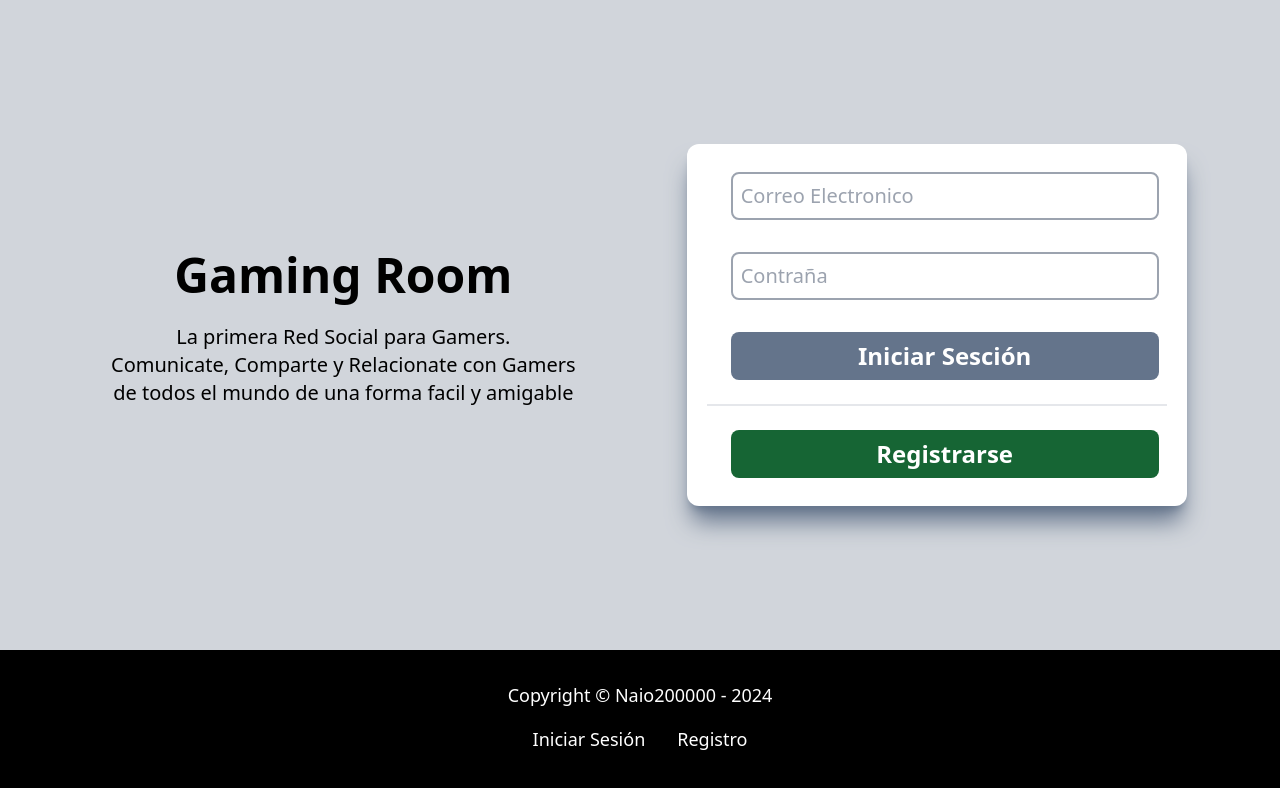
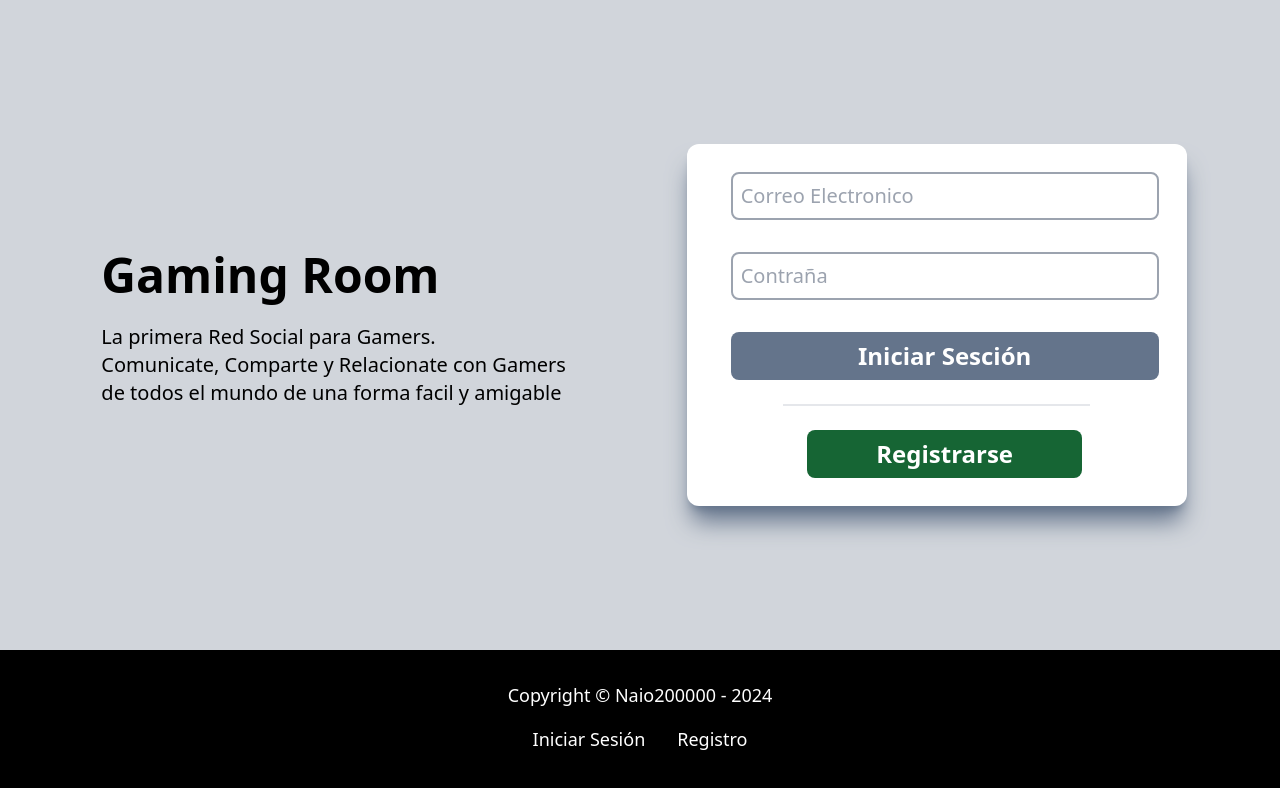
Before and after one commit to Naio200000/CWM-parcial1, a Vue app: page /#/iniciar in a window 1280 px wide. Both pictures are taken after a click on the link "Iniciar Sesión". Shown: the top 788 px of the page. Built offline with nearby package versions, Linux system fonts and the light colour scheme; no server answers.

Commit message:
feat: add styles to login and register

```diff
--- a/src/App.vue
+++ b/src/App.vue
@@ -9,15 +9,10 @@ export default {
 </script>
 
 <template>
-    <div class="h-full grid grid-rows-log mx-auto bg-gray-300">
-        <div class="flex flex-col lg:flex-row lg:items-center lg:justify-evenly items-center justify-center">
-            <header class="lg:w-1/2 w-10/12 max-w-log">
-                <LogTitle />
-            </header>
-            <main class="lg:w-1/2 w-10/12 max-w-log">
-                <routerView />
-            </main>
-        </div>
+    <div class="h-full grid grid-rows-layout mx-auto bg-gray-300">
+        <main>
+            <routerView />
+        </main>
         <MainFooter />
     </div>
 </template>
--- a/src/components/fragments/LogTitle.vue
+++ b/src/components/fragments/LogTitle.vue
@@ -8,8 +8,8 @@
 </script>
 
 <template>
-    <div class="my-8 text-center">
-        <MainH1 class="text-5xl">Gaming Room</MainH1>
+    <div class="my-8 text-center lg:text-left">
+        <MainH1 class="text-5xl lg:text-left">Gaming Room</MainH1>
         <MainP class="text-xl">La primera Red Social para Gamers.</MainP>
         <MainP class="text-xl">Comunicate, Comparte y Relacionate con Gamers de todos el mundo de una forma facil y amigable</MainP>
     </div>
--- a/src/views/Login.vue
+++ b/src/views/Login.vue
@@ -1,10 +1,11 @@
 <script>
     import MainH1 from '../components/labels/MainH1.vue';
+    import LogTitle from '../components/fragments/LogTitle.vue';
     import MainH2 from '../components/labels/MainH2.vue';
     import { login } from '../services/auth';
     export default {
         name: 'Login',
-        components: {MainH1, MainH2},
+        components: {MainH1, MainH2, LogTitle},
         data() {
             return {
                 user: {
@@ -30,7 +31,11 @@
 </script>
 
 <template>
-    <div class="p-5 bg-white rounded-xl shadow-xl shadow-slate-500">
+    <div class="h-full flex flex-col items-center justify-center lg:flex-row lg:items-center lg:justify-evenly">
+        <header class="lg:w-1/2 w-10/12 max-w-log">
+                <LogTitle />
+        </header>
+        <section class="lg:w-1/2 w-10/12 max-w-log p-5 bg-white rounded-xl shadow-xl shadow-slate-500">
             <MainH2 class="sr-only">Iniciar Sesion</MainH2>
             <form action="" @submit.prevent="submitLogin">
                 <div class="mb-4 px-4">
@@ -42,8 +47,8 @@
                             placeholder="Correo Electronico">
                 </div>
                 <div class="mb-4 px-4">
-                <label class="text-lg font-bold block sr-only" for="password">Correo Electronico</label>
-                <input  v-model="user.email"
+                    <label class="text-lg font-bold block sr-only" for="password">Contraña</label>
+                    <input  v-model="user.password"
                             class="w-full p-2 m-2 text-xl border-gray-400 border-2 rounded-lg"
                             type="password"
                             id="password"
@@ -55,12 +60,13 @@
                         class="w-full p-2 m-2 rounded-lg text-2xl font-bold text-white bg-slate-500 hover:bg-slate-400 active:bg-slate-800 transition-all"
                         >Iniciar Sesción</button>
                 </div>
-            <div class="mt-4 px-4 border-t-2">
+                <div class="mt-4 px-4 border-t-2 w-8/12 mx-auto">
                     <routerLink to="/registrarse">
                         <button class="w-full p-2 mt-6 m-2 rounded-lg text-2xl font-bold text-white bg-green-800 hover:bg-green-700 active:bg-green-950 transition-all">
                             Registrarse</button>
                     </routerLink>
                 </div>
             </form>
+        </section>
     </div>
 </template>
--- a/src/views/Register.vue
+++ b/src/views/Register.vue
@@ -1,11 +1,12 @@
 <script>
+    import LogTitle from '../components/fragments/LogTitle.vue';
     import MainH1 from '../components/labels/MainH1.vue';
+    import MainH2 from '../components/labels/MainH2.vue';
     import { register } from '../services/auth';
     export default {
         name: 'Register',
-        components: {MainH1},
+        components: {MainH1, MainH2, LogTitle},
         data() {
-
             return {
                 user: {
                     username: '',
@@ -17,7 +18,7 @@
         },
         methods: {
             async submitRegister(){
-                           try {
+                try {
                     await register(this.user.email, this.user.password);
                     this.$router.push({
                         path: '/',
@@ -31,6 +32,47 @@
 </script>
 
 <template>
+    <div class="h-full flex flex-col items-center justify-center lg:flex-row lg:items-center lg:justify-evenly">
+        <header class="lg:w-1/2 w-10/12 max-w-log">
+                <LogTitle />
+        </header>
+        <section class="lg:w-1/2 w-10/12 max-w-log p-5 bg-white rounded-xl shadow-xl shadow-slate-500">
+            <MainH2 class="sr-only">Registrarse</MainH2>
+            <form action="" @submit.prevent="submitRegister">
+                <div class="mb-4 px-4">
+                    <label class="text-lg font-bold block sr-only" for="email">Correo Electronico</label>
+                    <input  v-model="user.email"
+                            class="w-full p-2 m-2 text-xl border-gray-400 border-2 rounded-lg"
+                            type="email"
+                            id="email"
+                            placeholder="Correo Electronico">
+                </div>
+                <div class="mb-4 px-4">
+                    <label class="text-lg font-bold block sr-only" for="password">Contraña</label>
+                    <input  v-model="user.password"
+                            class="w-full p-2 m-2 text-xl border-gray-400 border-2 rounded-lg"
+                            type="password"
+                            id="password"
+                            placeholder="Contraña">
+                </div>
+                <div class="mb-4 px-4">
+                    <button
+                        type="submit"
+                        class="w-full p-2 m-2 rounded-lg text-2xl font-bold text-white bg-green-800 hover:bg-green-700 active:bg-green-950 transition-all">
+                        Registrarse</button>
+                    </div>
+                    <div class="mt-4 px-4 border-t-2 w-8/12 mx-auto">
+                        <routerLink to="/iniciar">
+                        <button
+                            class="w-full p-2 mt-6 m-2 rounded-lg text-2xl font-bold text-white bg-slate-500 hover:bg-slate-400 active:bg-slate-800 transition-all"
+                            >Iniciar Sesción</button>
+                    </routerLink>
+                </div>
+            </form>
+        </section>
+    </div>
+</template>
+<!-- <template>
     <header class="container mx-auto mt-8">
         <div>
             <MainH1>Registrarse</MainH1>
@@ -55,4 +97,4 @@
             </form>
         </div>
     </header>
-</template>
+</template> -->
--- a/tailwind.config.js
+++ b/tailwind.config.js
@@ -7,8 +7,7 @@ export default {
   theme: {
     extend: {
       gridTemplateRows: {
-        'layout' : '70px 1fr 100px',
-        'log' : '1fr 150px'
+        'layout' : '1fr 150px',
       },
       maxWidth: {
         'log' : '500px'
```
Lines whose indentation alone changed are shown as unchanged.
